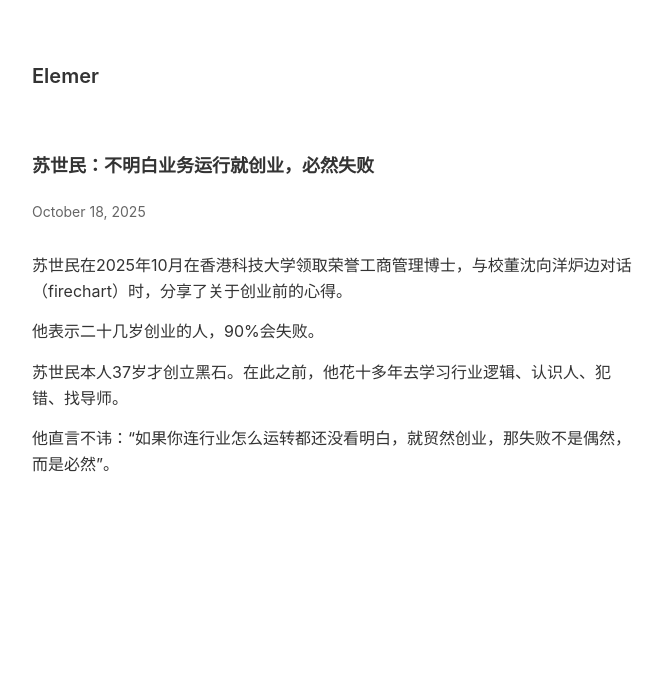
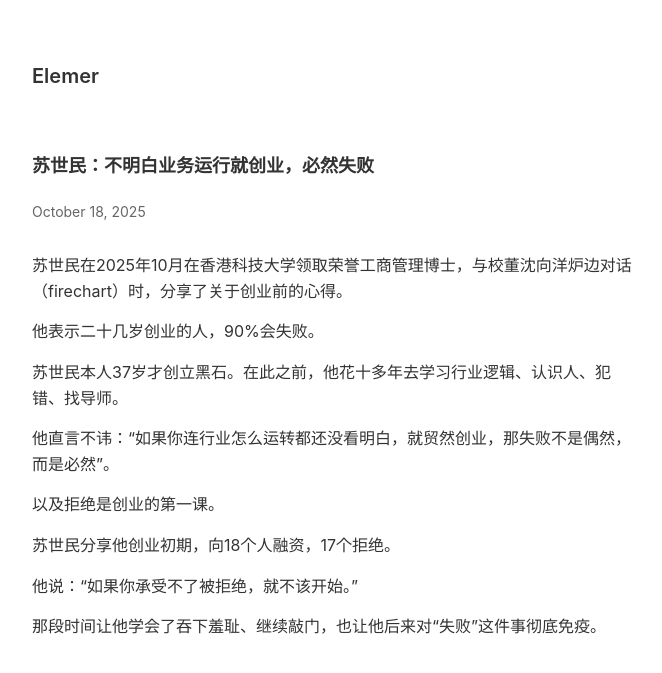
Before and after one commit to elemer1/elemer1.github.io, a Jekyll site: the page built from _writings/苏世民：不懂业务就创业.md, in a window 1280 px wide. Shown: the top 673 px of the page, without its empty margins (303-965 px from the left). Built offline with Jekyll 4.4.1, drawn with Linux system fonts in a browser that asks for light colours.

Commit message:
Update 苏世民：不懂业务就创业.md

```diff
--- a/_writings/苏世民：不懂业务就创业.md
+++ b/_writings/苏世民：不懂业务就创业.md
@@ -10,3 +10,11 @@
 苏世民本人37岁才创立黑石。在此之前，他花十多年去学习行业逻辑、认识人、犯错、找导师。
 
 他直言不讳：“如果你连行业怎么运转都还没看明白，就贸然创业，那失败不是偶然，而是必然”。
+
+以及拒绝是创业的第一课。
+
+苏世民分享他创业初期，向18个人融资，17个拒绝。
+
+他说：“如果你承受不了被拒绝，就不该开始。”
+
+那段时间让他学会了吞下羞耻、继续敲门，也让他后来对“失败”这件事彻底免疫。
```
